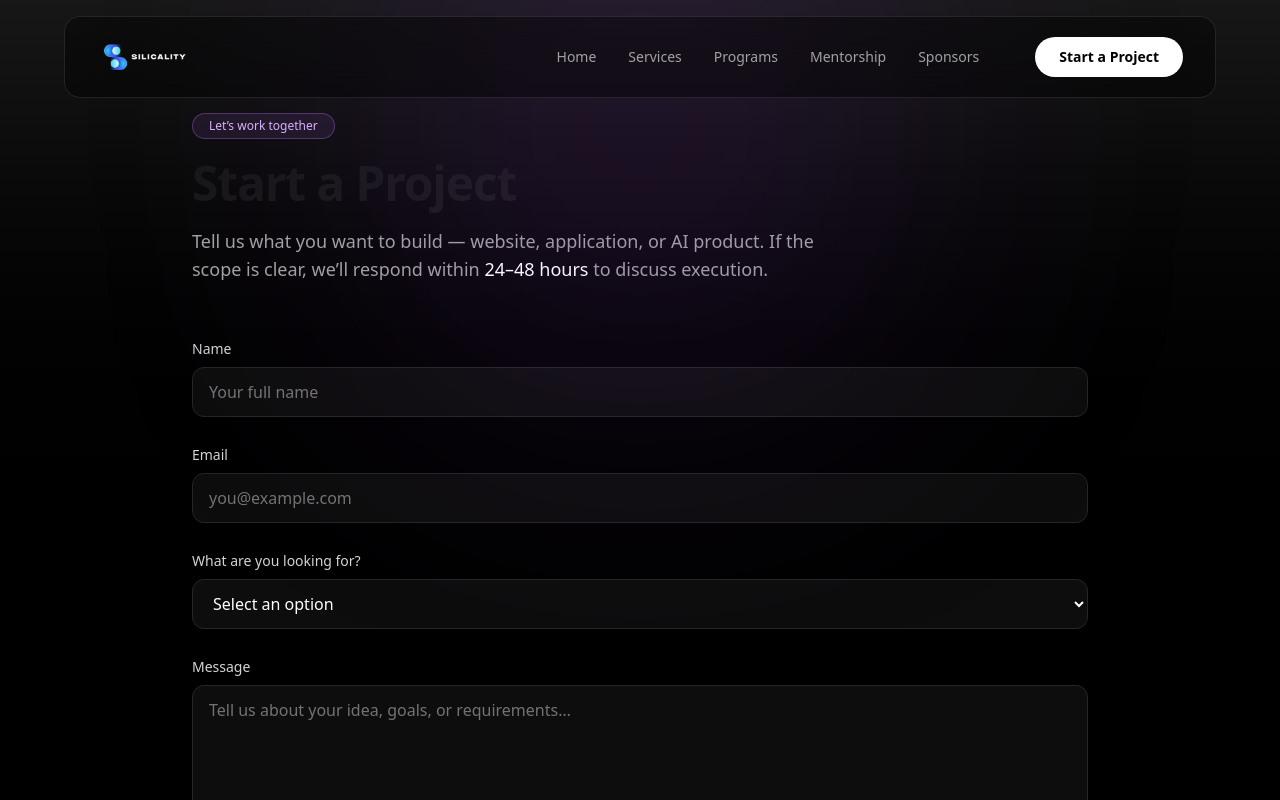
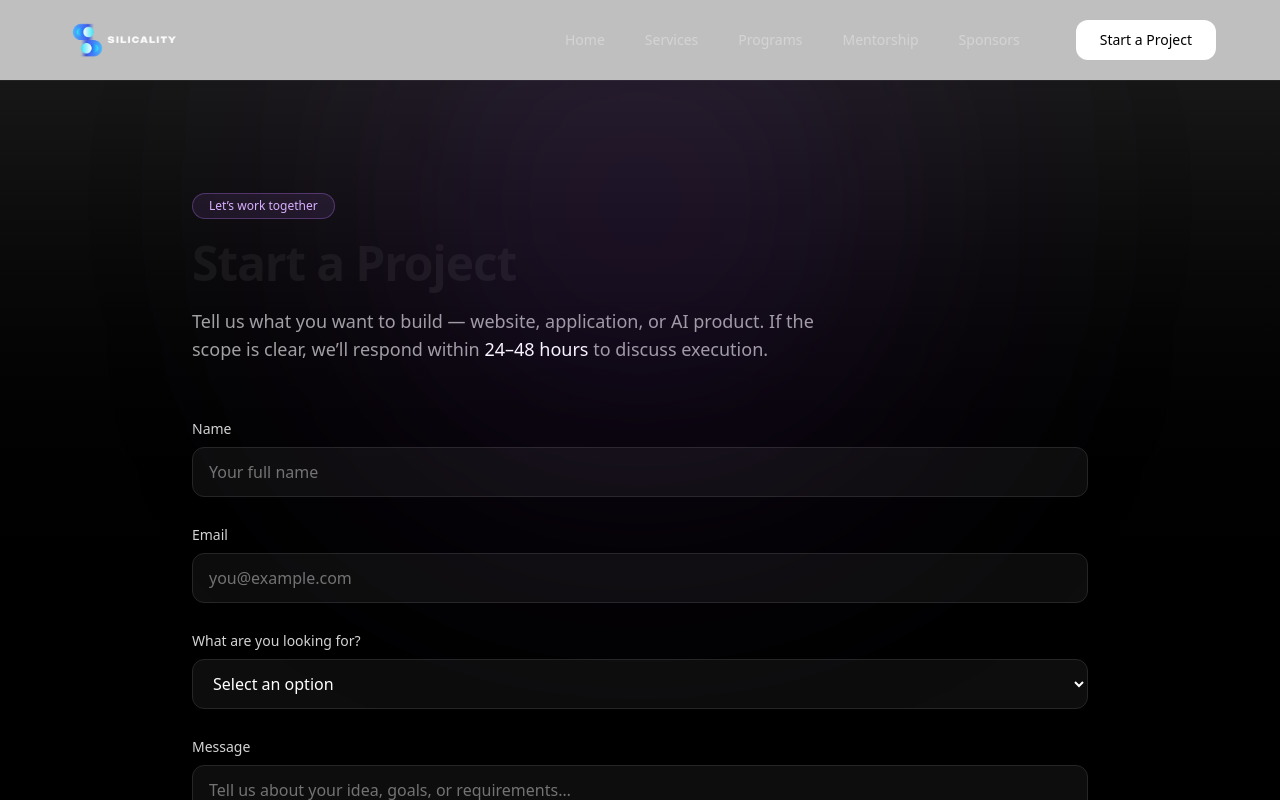
Before and after one commit to CodeWithSachan/Silicality, a Next.js app: page /contact in a window 1280 px wide. Shown: the top 800 px of the page. Built offline with nearby package versions, Linux system fonts and the light colour scheme.

Commit message:
Redesigning SIlicality Olatform Page

```diff
--- a/components/layout/Navbar.tsx
+++ b/components/layout/Navbar.tsx
@@ -1,168 +1,168 @@
-// "use client";
+"use client";
 
-// import Link from "next/link";
-// import Image from "next/image";
-// import { useState } from "react";
-// import { motion, AnimatePresence } from "framer-motion";
-// import { usePathname } from "next/navigation";
+import Link from "next/link";
+import Image from "next/image";
+import { useState } from "react";
+import { motion, AnimatePresence } from "framer-motion";
+import { usePathname } from "next/navigation";
 
-// export default function Navbar() {
-//   const [open, setOpen] = useState(false);
-//   const pathname = usePathname();
-//   const isHome = pathname === "/";
+export default function Navbar() {
+  const [open, setOpen] = useState(false);
+  const pathname = usePathname();
+  const isHome = pathname === "/";
 
-//   const navLinks = [
-//     { label: "Services", href: "/services" },
-//     { label: "Programs", href: "/programs" },
-//     { label: "Mentorship", href: "/mentorship" },
-//     { label: "Sponsors", href: "/sponsors" },
-//   ];
+  const navLinks = [
+    { label: "Services", href: "/services" },
+    { label: "Programs", href: "/programs" },
+    { label: "Mentorship", href: "/mentorship" },
+    { label: "Sponsors", href: "/sponsors" },
+  ];
 
-//   return (
-//     <nav
-//       className="
-//         sticky top-0 z-50
-//         bg-black/25
-//         backdrop-blur-xl
-//         shadow-[0_1px_0_rgba(255,255,255,0.06)]
-//       "
-//     >
-//       <div className="px-6 sm:px-8 pt-[env(safe-area-inset-top)]">
-//         <div className="max-w-6xl mx-auto flex h-20 items-center justify-between">
+  return (
+    <nav
+      className="
+        sticky top-0 z-50
+        bg-black/25
+        backdrop-blur-xl
+        shadow-[0_1px_0_rgba(255,255,255,0.06)]
+      "
+    >
+      <div className="px-6 sm:px-8 pt-[env(safe-area-inset-top)]">
+        <div className="max-w-6xl mx-auto flex h-20 items-center justify-between">
 
-//           {/* ===== LOGO ===== */}
-//           <Link href="/" className="flex items-center gap-3">
-//             <Image
-//               src="/logo.png"
-//               alt=""
-//               width={120}
-//               height={120}
-//               priority
-//               className="opacity-95"
-//             />
-//           </Link>
+          {/* ===== LOGO ===== */}
+          <Link href="/" className="flex items-center gap-3">
+            <Image
+              src="/logo.png"
+              alt=""
+              width={120}
+              height={120}
+              priority
+              className="opacity-95"
+            />
+          </Link>
 
-//           {/* ===== DESKTOP NAV ===== */}
-//           <div className="hidden md:flex items-center gap-10 text-sm text-neutral-300">
-//             {!isHome && (
-//               <Link href="/" className="hover:text-white transition">
-//                 Home
-//               </Link>
-//             )}
+          {/* ===== DESKTOP NAV ===== */}
+          <div className="hidden md:flex items-center gap-10 text-sm text-neutral-300">
+            {!isHome && (
+              <Link href="/" className="hover:text-white transition">
+                Home
+              </Link>
+            )}
 
-//             {navLinks.map((link) => (
-//               <Link
-//                 key={link.href}
-//                 href={link.href}
-//                 className={`relative transition ${
-//                   pathname === link.href
-//                     ? "text-white"
-//                     : "hover:text-white"
-//                 }`}
-//               >
-//                 {link.label}
-//               </Link>
-//             ))}
+            {navLinks.map((link) => (
+              <Link
+                key={link.href}
+                href={link.href}
+                className={`relative transition ${
+                  pathname === link.href
+                    ? "text-white"
+                    : "hover:text-white"
+                }`}
+              >
+                {link.label}
+              </Link>
+            ))}
 
-//             <Link
-//               href="/contact"
-//               className="
-//                 ml-4 px-6 py-2.5 rounded-xl
-//                 bg-white text-black font-medium
-//                 hover:bg-neutral-200 transition
-//               "
-//             >
-//               Start a Project
-//             </Link>
-//           </div>
+            <Link
+              href="/contact"
+              className="
+                ml-4 px-6 py-2.5 rounded-xl
+                bg-white text-black font-medium
+                hover:bg-neutral-200 transition
+              "
+            >
+              Start a Project
+            </Link>
+          </div>
 
-//           {/* ===== MOBILE TOGGLE ===== */}
-//           <button
-//             onClick={() => setOpen(!open)}
-//             className="
-//               md:hidden flex h-11 w-11 items-center justify-center
-//               rounded-xl text-neutral-300
-//               hover:text-white hover:bg-white/10 transition
-//             "
-//             aria-label="Toggle menu"
-//           >
-//             <span className="relative block h-5 w-5">
-//               <span
-//                 className={`absolute left-0 top-1/2 h-0.5 w-full bg-current transition-transform duration-200
-//                 ${open ? "rotate-45" : "-translate-y-2"}`}
-//               />
-//               <span
-//                 className={`absolute left-0 top-1/2 h-0.5 w-full bg-current transition-opacity duration-200
-//                 ${open ? "opacity-0" : "opacity-100"}`}
-//               />
-//               <span
-//                 className={`absolute left-0 top-1/2 h-0.5 w-full bg-current transition-transform duration-200
-//                 ${open ? "-rotate-45" : "translate-y-2"}`}
-//               />
-//             </span>
-//           </button>
-//         </div>
-//       </div>
+          {/* ===== MOBILE TOGGLE ===== */}
+          <button
+            onClick={() => setOpen(!open)}
+            className="
+              md:hidden flex h-11 w-11 items-center justify-center
+              rounded-xl text-neutral-300
+              hover:text-white hover:bg-white/10 transition
+            "
+            aria-label="Toggle menu"
+          >
+            <span className="relative block h-5 w-5">
+              <span
+                className={`absolute left-0 top-1/2 h-0.5 w-full bg-current transition-transform duration-200
+                ${open ? "rotate-45" : "-translate-y-2"}`}
+              />
+              <span
+                className={`absolute left-0 top-1/2 h-0.5 w-full bg-current transition-opacity duration-200
+                ${open ? "opacity-0" : "opacity-100"}`}
+              />
+              <span
+                className={`absolute left-0 top-1/2 h-0.5 w-full bg-current transition-transform duration-200
+                ${open ? "-rotate-45" : "translate-y-2"}`}
+              />
+            </span>
+          </button>
+        </div>
+      </div>
 
-//       {/* ===== MOBILE MENU ===== */}
-//       <AnimatePresence>
-//         {open && (
-//           <motion.div
-//             initial={{ opacity: 0, y: -12 }}
-//             animate={{ opacity: 1, y: 0 }}
-//             exit={{ opacity: 0, y: -12 }}
-//             transition={{ duration: 0.25, ease: "easeOut" }}
-//             className="
-//               md:hidden
-//               bg-black/70
-//               backdrop-blur-xl
-//               shadow-[0_20px_40px_rgba(0,0,0,0.4)]
-//             "
-//           >
-//             <div className="px-8 py-8 flex flex-col gap-6 text-neutral-300">
-//               <Link
-//                 href="/"
-//                 onClick={() => setOpen(false)}
-//                 className={`text-base ${
-//                   isHome ? "text-white" : "hover:text-white"
-//                 }`}
-//               >
-//                 Home
-//               </Link>
+      {/* ===== MOBILE MENU ===== */}
+      <AnimatePresence>
+        {open && (
+          <motion.div
+            initial={{ opacity: 0, y: -12 }}
+            animate={{ opacity: 1, y: 0 }}
+            exit={{ opacity: 0, y: -12 }}
+            transition={{ duration: 0.25, ease: "easeOut" }}
+            className="
+              md:hidden
+              bg-black/70
+              backdrop-blur-xl
+              shadow-[0_20px_40px_rgba(0,0,0,0.4)]
+            "
+          >
+            <div className="px-8 py-8 flex flex-col gap-6 text-neutral-300">
+              <Link
+                href="/"
+                onClick={() => setOpen(false)}
+                className={`text-base ${
+                  isHome ? "text-white" : "hover:text-white"
+                }`}
+              >
+                Home
+              </Link>
 
-//               {navLinks.map((link) => (
-//                 <Link
-//                   key={link.href}
-//                   href={link.href}
-//                   onClick={() => setOpen(false)}
-//                   className={`text-base transition ${
-//                     pathname === link.href
-//                       ? "text-white"
-//                       : "hover:text-white"
-//                   }`}
-//                 >
-//                   {link.label}
-//                 </Link>
-//               ))}
+              {navLinks.map((link) => (
+                <Link
+                  key={link.href}
+                  href={link.href}
+                  onClick={() => setOpen(false)}
+                  className={`text-base transition ${
+                    pathname === link.href
+                      ? "text-white"
+                      : "hover:text-white"
+                  }`}
+                >
+                  {link.label}
+                </Link>
+              ))}
 
-//               <Link
-//                 href="/contact"
-//                 onClick={() => setOpen(false)}
-//                 className="
-//                   mt-2 px-6 py-3 rounded-xl
-//                   bg-white text-black font-medium
-//                   text-center hover:bg-neutral-200 transition
-//                 "
-//               >
-//                 Start a Project
-//               </Link>
-//             </div>
-//           </motion.div>
-//         )}
-//       </AnimatePresence>
-//     </nav>
-//   );
-// }
+              <Link
+                href="/contact"
+                onClick={() => setOpen(false)}
+                className="
+                  mt-2 px-6 py-3 rounded-xl
+                  bg-white text-black font-medium
+                  text-center hover:bg-neutral-200 transition
+                "
+              >
+                Start a Project
+              </Link>
+            </div>
+          </motion.div>
+        )}
+      </AnimatePresence>
+    </nav>
+  );
+}
 
 // "use client";
 
@@ -513,215 +513,215 @@
 //     </nav>
 //   );
 // }
-"use client";
+// "use client";
 
-import Link from "next/link";
-import Image from "next/image";
-import { useState, useEffect } from "react";
-import { motion, AnimatePresence } from "framer-motion";
-import { usePathname } from "next/navigation";
+// import Link from "next/link";
+// import Image from "next/image";
+// import { useState, useEffect } from "react";
+// import { motion, AnimatePresence } from "framer-motion";
+// import { usePathname } from "next/navigation";
 
-export default function Navbar() {
-  const [open, setOpen] = useState(false);
-  const [scrolled, setScrolled] = useState(false);
-  const pathname = usePathname();
-  const isHome = pathname === "/";
+// export default function Navbar() {
+//   const [open, setOpen] = useState(false);
+//   const [scrolled, setScrolled] = useState(false);
+//   const pathname = usePathname();
+//   const isHome = pathname === "/";
 
-  /* ===== Scroll Detection ===== */
-  useEffect(() => {
-    const handleScroll = () => setScrolled(window.scrollY > 40);
-    window.addEventListener("scroll", handleScroll);
-    return () => window.removeEventListener("scroll", handleScroll);
-  }, []);
+//   /* ===== Scroll Detection ===== */
+//   useEffect(() => {
+//     const handleScroll = () => setScrolled(window.scrollY > 40);
+//     window.addEventListener("scroll", handleScroll);
+//     return () => window.removeEventListener("scroll", handleScroll);
+//   }, []);
 
-  /* ===== Lock Body Scroll When Mobile Menu Open ===== */
-  useEffect(() => {
-    document.body.style.overflow = open ? "hidden" : "auto";
-  }, [open]);
+//   /* ===== Lock Body Scroll When Mobile Menu Open ===== */
+//   useEffect(() => {
+//     document.body.style.overflow = open ? "hidden" : "auto";
+//   }, [open]);
 
-  /* ===== Close menu on route change ===== */
-  useEffect(() => {
-    setOpen(false);
-  }, [pathname]);
+//   /* ===== Close menu on route change ===== */
+//   useEffect(() => {
+//     setOpen(false);
+//   }, [pathname]);
 
-  const navLinks = [
-    { label: "Services", href: "/services" },
-    { label: "Programs", href: "/programs" },
-    { label: "Mentorship", href: "/mentorship" },
-    { label: "Sponsors", href: "/sponsors" },
-  ];
+//   const navLinks = [
+//     { label: "Services", href: "/services" },
+//     { label: "Programs", href: "/programs" },
+//     { label: "Mentorship", href: "/mentorship" },
+//     { label: "Sponsors", href: "/sponsors" },
+//   ];
 
-  return (
-    <>
-      {/* ===== NAVBAR ===== */}
-      <nav className="fixed top-4 inset-x-0 z-50 flex justify-center px-3 sm:px-6 pointer-events-none">
-        <div
-          className={`
-            w-full max-w-6xl rounded-2xl transition-all duration-300
-            pointer-events-auto
-            ${
-              scrolled
-                ? "bg-black/80 backdrop-blur-2xl border border-white/10 shadow-xl"
-                : "bg-black/40 backdrop-blur-xl border border-white/10"
-            }
-          `}
-        >
-          <div className="px-4 sm:px-8">
-            <div className="flex h-16 sm:h-20 items-center justify-between">
+//   return (
+//     <>
+//       {/* ===== NAVBAR ===== */}
+//       <nav className="fixed top-4 inset-x-0 z-50 flex justify-center px-3 sm:px-6 pointer-events-none">
+//         <div
+//           className={`
+//             w-full max-w-6xl rounded-2xl transition-all duration-300
+//             pointer-events-auto
+//             ${
+//               scrolled
+//                 ? "bg-black/80 backdrop-blur-2xl border border-white/10 shadow-xl"
+//                 : "bg-black/40 backdrop-blur-xl border border-white/10"
+//             }
+//           `}
+//         >
+//           <div className="px-4 sm:px-8">
+//             <div className="flex h-16 sm:h-20 items-center justify-between">
 
-              {/* LOGO */}
-              <Link href="/" className="flex items-center gap-2">
-                <Image
-                  src="/logo.png"
-                  alt="Logo"
-                  width={95}
-                  height={95}
-                  priority
-                  className="opacity-95"
-                />
-              </Link>
+//               {/* LOGO */}
+//               <Link href="/" className="flex items-center gap-2">
+//                 <Image
+//                   src="/logo.png"
+//                   alt="Logo"
+//                   width={95}
+//                   height={95}
+//                   priority
+//                   className="opacity-95"
+//                 />
+//               </Link>
 
-              {/* DESKTOP NAV */}
-              <div className="hidden md:flex items-center gap-8 text-sm font-medium text-neutral-400">
-                {!isHome && (
-                  <NavItem label="Home" href="/" pathname={pathname} />
-                )}
-                {navLinks.map((link) => (
-                  <NavItem
-                    key={link.href}
-                    label={link.label}
-                    href={link.href}
-                    pathname={pathname}
-                  />
-                ))}
+//               {/* DESKTOP NAV */}
+//               <div className="hidden md:flex items-center gap-8 text-sm font-medium text-neutral-400">
+//                 {!isHome && (
+//                   <NavItem label="Home" href="/" pathname={pathname} />
+//                 )}
+//                 {navLinks.map((link) => (
+//                   <NavItem
+//                     key={link.href}
+//                     label={link.label}
+//                     href={link.href}
+//                     pathname={pathname}
+//                   />
+//                 ))}
 
-                <Link
-                  href="/contact"
-                  className="ml-6 px-6 py-2.5 rounded-full bg-white text-black font-semibold hover:scale-[1.03] transition"
-                >
-                  Start a Project
-                </Link>
-              </div>
+//                 <Link
+//                   href="/contact"
+//                   className="ml-6 px-6 py-2.5 rounded-full bg-white text-black font-semibold hover:scale-[1.03] transition"
+//                 >
+//                   Start a Project
+//                 </Link>
+//               </div>
 
-              {/* MOBILE BUTTON */}
-              <button
-                onClick={() => setOpen(!open)}
-                className="md:hidden flex h-11 w-11 items-center justify-center rounded-xl text-neutral-300 hover:bg-white/10"
-              >
-                <span className="relative block h-5 w-5">
-                  <span
-                    className={`absolute left-0 top-1/2 h-0.5 w-full bg-current transition-transform duration-200
-                    ${open ? "rotate-45" : "-translate-y-2"}`}
-                  />
-                  <span
-                    className={`absolute left-0 top-1/2 h-0.5 w-full bg-current transition-opacity duration-200
-                    ${open ? "opacity-0" : "opacity-100"}`}
-                  />
-                  <span
-                    className={`absolute left-0 top-1/2 h-0.5 w-full bg-current transition-transform duration-200
-                    ${open ? "-rotate-45" : "translate-y-2"}`}
-                  />
-                </span>
-              </button>
-            </div>
-          </div>
-        </div>
-      </nav>
+//               {/* MOBILE BUTTON */}
+//               <button
+//                 onClick={() => setOpen(!open)}
+//                 className="md:hidden flex h-11 w-11 items-center justify-center rounded-xl text-neutral-300 hover:bg-white/10"
+//               >
+//                 <span className="relative block h-5 w-5">
+//                   <span
+//                     className={`absolute left-0 top-1/2 h-0.5 w-full bg-current transition-transform duration-200
+//                     ${open ? "rotate-45" : "-translate-y-2"}`}
+//                   />
+//                   <span
+//                     className={`absolute left-0 top-1/2 h-0.5 w-full bg-current transition-opacity duration-200
+//                     ${open ? "opacity-0" : "opacity-100"}`}
+//                   />
+//                   <span
+//                     className={`absolute left-0 top-1/2 h-0.5 w-full bg-current transition-transform duration-200
+//                     ${open ? "-rotate-45" : "translate-y-2"}`}
+//                   />
+//                 </span>
+//               </button>
+//             </div>
+//           </div>
+//         </div>
+//       </nav>
 
-      {/* ===== FULL SCREEN MOBILE DRAWER ===== */}
-      <AnimatePresence>
-        {open && (
-          <>
-            {/* Dark Overlay */}
-            <motion.div
-              initial={{ opacity: 0 }}
-              animate={{ opacity: 1 }}
-              exit={{ opacity: 0 }}
-              className="fixed inset-0 bg-black/60 backdrop-blur-sm z-40"
-              onClick={() => setOpen(false)}
-            />
+//       {/* ===== FULL SCREEN MOBILE DRAWER ===== */}
+//       <AnimatePresence>
+//         {open && (
+//           <>
+//             {/* Dark Overlay */}
+//             <motion.div
+//               initial={{ opacity: 0 }}
+//               animate={{ opacity: 1 }}
+//               exit={{ opacity: 0 }}
+//               className="fixed inset-0 bg-black/60 backdrop-blur-sm z-40"
+//               onClick={() => setOpen(false)}
+//             />
 
-            {/* Drawer */}
-            <motion.div
-              initial={{ y: "-100%" }}
-              animate={{ y: 0 }}
-              exit={{ y: "-100%" }}
-              transition={{ duration: 0.35, ease: "easeOut" }}
-              className="fixed top-0 left-0 right-0 z-50 bg-black/95 backdrop-blur-2xl border-b border-white/10"
-            >
-              <div className="px-6 pt-24 pb-10 flex flex-col gap-8 text-xl font-semibold text-neutral-300">
+//             {/* Drawer */}
+//             <motion.div
+//               initial={{ y: "-100%" }}
+//               animate={{ y: 0 }}
+//               exit={{ y: "-100%" }}
+//               transition={{ duration: 0.35, ease: "easeOut" }}
+//               className="fixed top-0 left-0 right-0 z-50 bg-black/95 backdrop-blur-2xl border-b border-white/10"
+//             >
+//               <div className="px-6 pt-24 pb-10 flex flex-col gap-8 text-xl font-semibold text-neutral-300">
 
-                <MobileItem href="/" label="Home" close={() => setOpen(false)} />
+//                 <MobileItem href="/" label="Home" close={() => setOpen(false)} />
 
-                {navLinks.map((link) => (
-                  <MobileItem
-                    key={link.href}
-                    href={link.href}
-                    label={link.label}
-                    close={() => setOpen(false)}
-                  />
-                ))}
+//                 {navLinks.map((link) => (
+//                   <MobileItem
+//                     key={link.href}
+//                     href={link.href}
+//                     label={link.label}
+//                     close={() => setOpen(false)}
+//                   />
+//                 ))}
 
-                <Link
-                  href="/contact"
-                  onClick={() => setOpen(false)}
-                  className="mt-6 px-6 py-4 rounded-full bg-white text-black text-center font-semibold"
-                >
-                  Start a Project
-                </Link>
-              </div>
-            </motion.div>
-          </>
-        )}
-      </AnimatePresence>
-    </>
-  );
-}
+//                 <Link
+//                   href="/contact"
+//                   onClick={() => setOpen(false)}
+//                   className="mt-6 px-6 py-4 rounded-full bg-white text-black text-center font-semibold"
+//                 >
+//                   Start a Project
+//                 </Link>
+//               </div>
+//             </motion.div>
+//           </>
+//         )}
+//       </AnimatePresence>
+//     </>
+//   );
+// }
 
-/* ===== Desktop Nav Item ===== */
-interface NavItemProps {
-  label: string;
-  href: string;
-  pathname: string;
-}
+// /* ===== Desktop Nav Item ===== */
+// interface NavItemProps {
+//   label: string;
+//   href: string;
+//   pathname: string;
+// }
 
-function NavItem({ label, href, pathname }: NavItemProps) {
-  const active = pathname === href;
+// function NavItem({ label, href, pathname }: NavItemProps) {
+//   const active = pathname === href;
 
-  return (
-    <Link href={href} className="relative group">
-      <span
-        className={`transition-colors ${
-          active ? "text-white" : "group-hover:text-white"
-        }`}
-      >
-        {label}
-      </span>
+//   return (
+//     <Link href={href} className="relative group">
+//       <span
+//         className={`transition-colors ${
+//           active ? "text-white" : "group-hover:text-white"
+//         }`}
+//       >
+//         {label}
+//       </span>
 
-      <span
-        className={`absolute -bottom-1 left-0 h-[2px] bg-white transition-all duration-300
-        ${active ? "w-full" : "w-0 group-hover:w-full"}`}
-      />
-    </Link>
-  );
-}
+//       <span
+//         className={`absolute -bottom-1 left-0 h-[2px] bg-white transition-all duration-300
+//         ${active ? "w-full" : "w-0 group-hover:w-full"}`}
+//       />
+//     </Link>
+//   );
+// }
 
 
-/* ===== Mobile Nav Item ===== */
-interface MobileItemProps {
-  label: string;
-  href: string;
-  close: () => void;
-}
+// /* ===== Mobile Nav Item ===== */
+// interface MobileItemProps {
+//   label: string;
+//   href: string;
+//   close: () => void;
+// }
 
-function MobileItem({ label, href, close }: MobileItemProps) {
-  return (
-    <Link
-      href={href}
-      onClick={close}
-      className="py-3 border-b border-white/10 hover:text-white transition"
-    >
-      {label}
-    </Link>
-  );
-}
+// function MobileItem({ label, href, close }: MobileItemProps) {
+//   return (
+//     <Link
+//       href={href}
+//       onClick={close}
+//       className="py-3 border-b border-white/10 hover:text-white transition"
+//     >
+//       {label}
+//     </Link>
+//   );
+// }
```
